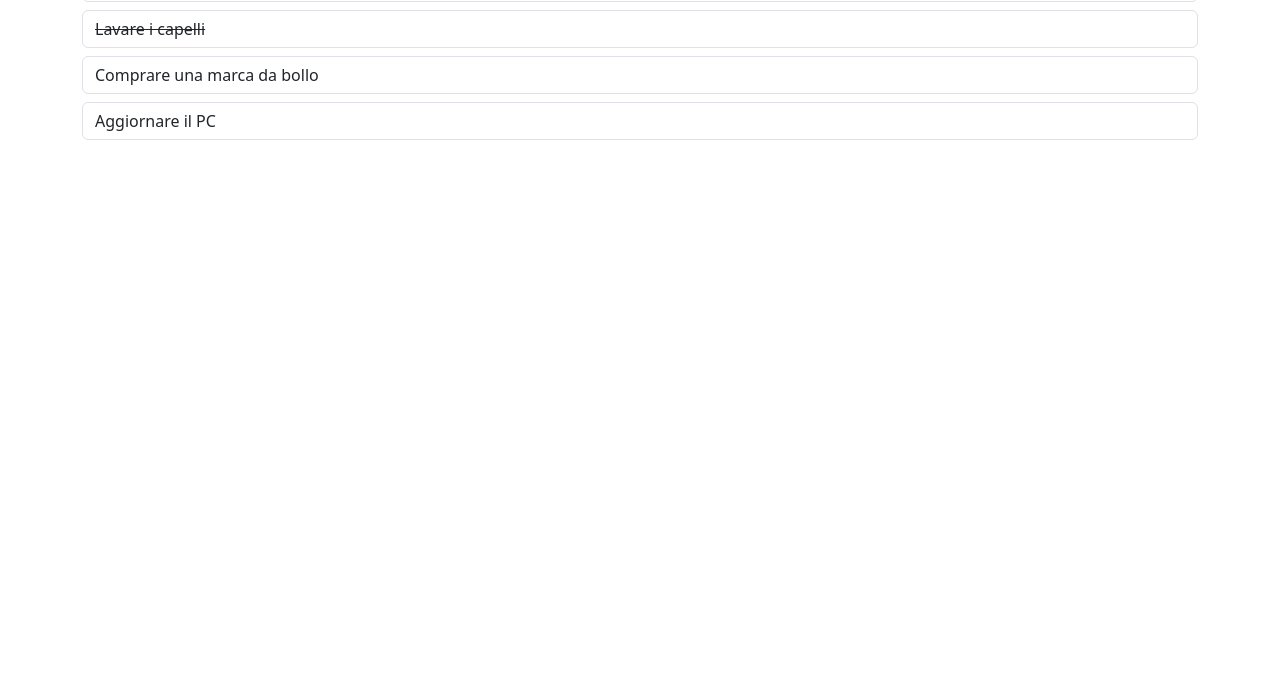
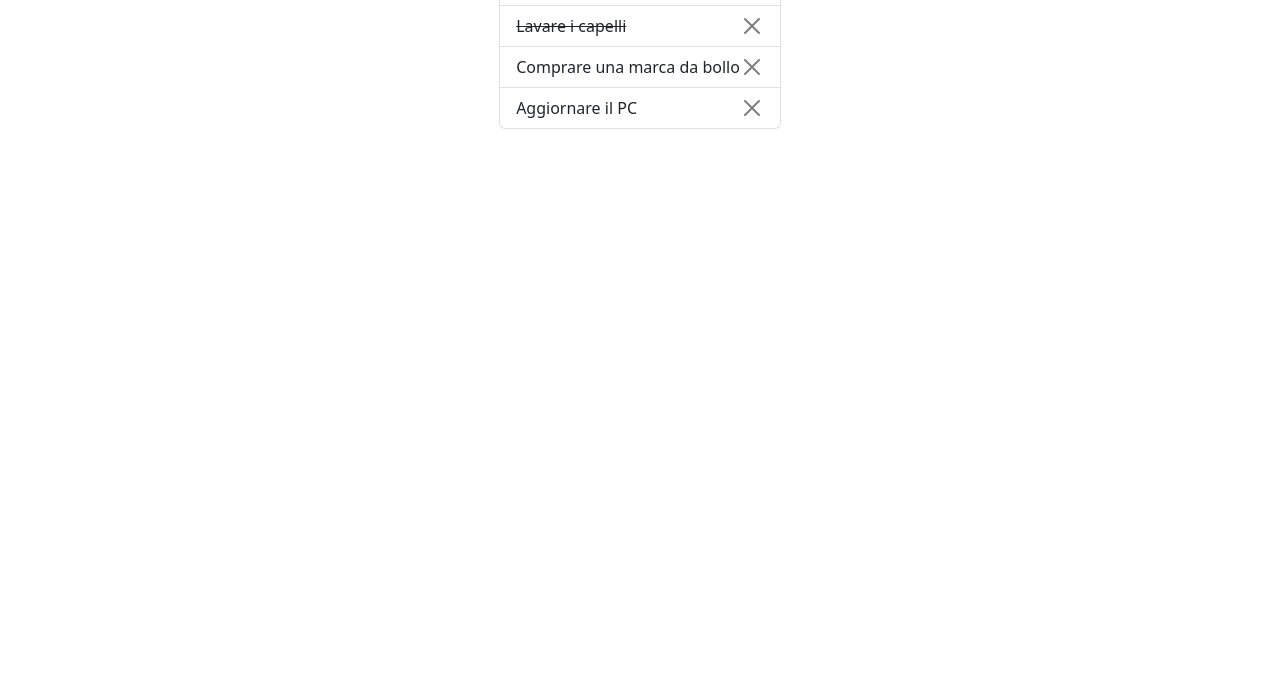
Before and after one commit to mariocstweb/vue-todolist, a plain HTML site: page index.html in a window 1280 px wide. Shown: the part 100-800 px from the top of the page. Drawn offline with nearby package versions, Linux system fonts and the light colour scheme.

Commit message:
fixed html

```diff
--- a/index.html
+++ b/index.html
@@ -31,20 +31,22 @@
       <div class="container">
         <h1 class="text-center mt-2">Cose da fare</h1>
         <!-- Search-Bar -->
-
         <!-- <div class="input-group mb-3">
           <input type="text" class="form-control" placeholder="Cerca.." />
           <span class="input-group-text"
             ><i class="fa-solid fa-magnifying-glass"></i
           ></span>
         </div> -->
-        <div class="mb-3">
-         <ul class="list-unstyled">
-          <li v-for="task in tasks" class="mt-2"  :class="{ 'text-decoration-line-through': task.done }"  >
-            <input class="form-control" v-model="task.text" />
-          </li>
-         </ul>
-          </div>
+       <!-- List-group -->
+        <div class="d-flex justify-content-center">
+          <ul class="list-group list-item">
+
+            <li v-for="task in tasks" :class="{ 'text-decoration-line-through': task.done }" class="list-group-item d-flex justify-content-between">
+             {{task.text}}
+             <button type="button" class="btn-close"></button>
+            </li>
+          </ul>
+        </div>
         </div>
       </div>
     </div>
```
